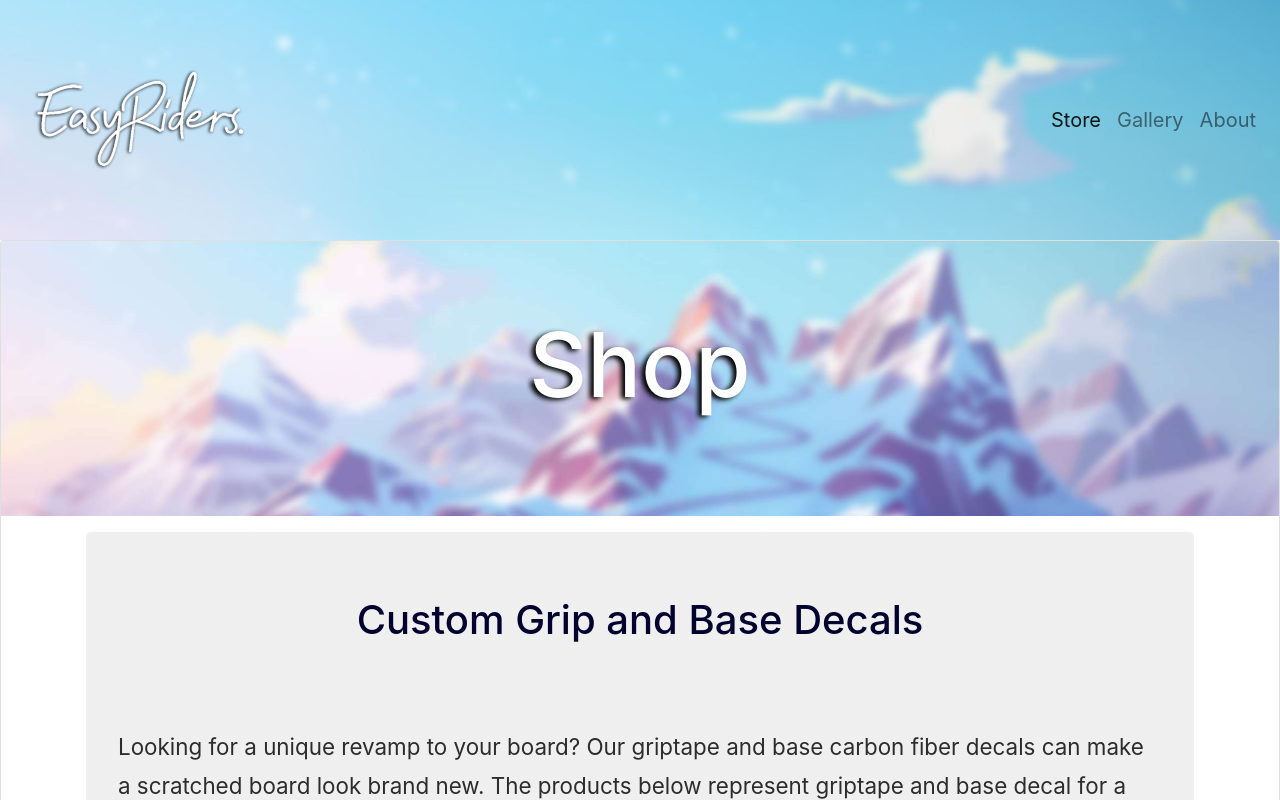
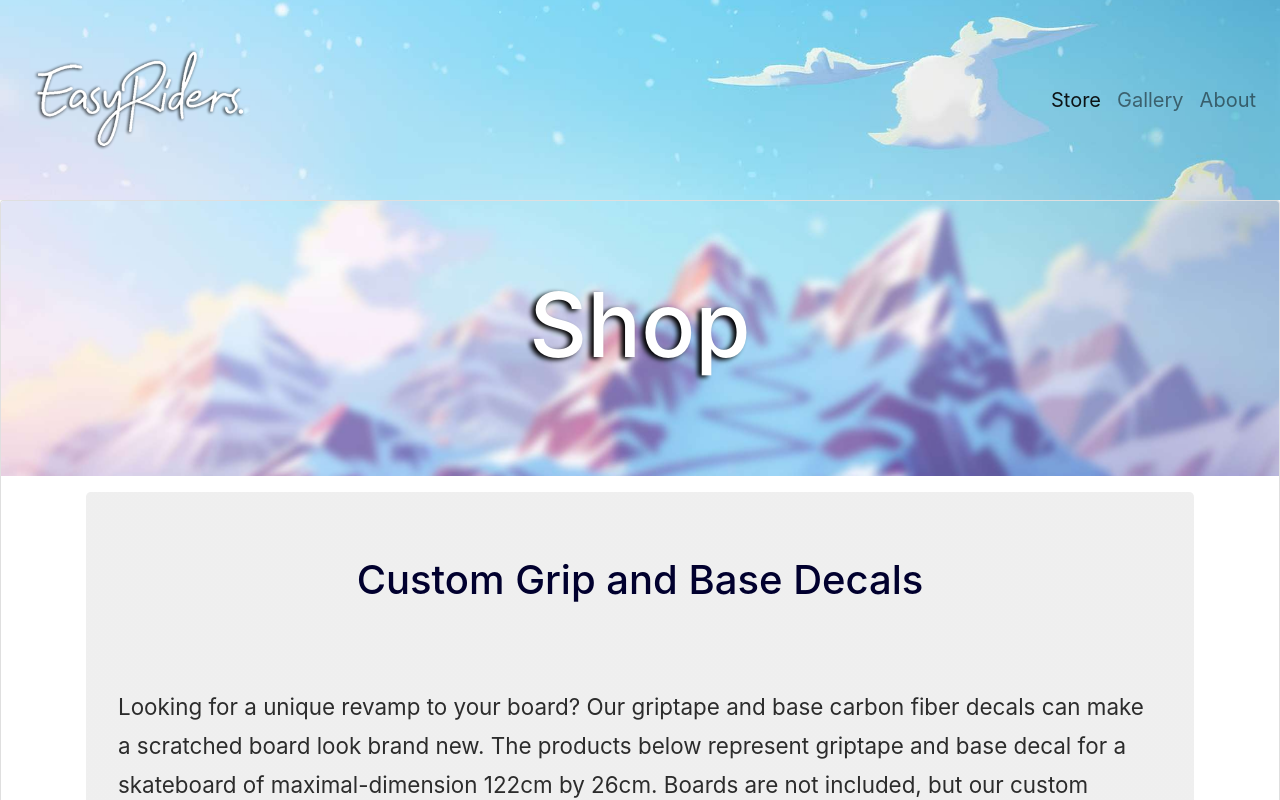
Before and after one commit to SachaGrover/EasyRidersGitHub, a plain HTML site: page index.html in a window 1280 px wide. Drawn offline with nearby package versions, Linux system fonts and the light colour scheme.

Commit message:
Nav Background Change

```diff
--- a/styles.css
+++ b/styles.css
@@ -2,9 +2,9 @@ html, body {
   overflow-y:scroll;
 }
 nav {
-  background-image: url("profiles/StarsBottom.jpg");
+  background-image: url("profiles/Top3.jpg");
     /* Set the height and other styles as needed */
-    min-height:30vh; /* Adjust as necessary */
+    min-height:25vh; /* Adjust as necessary */
     background-position: right 100%;
     background-repeat: no-repeat;
     background-size: cover; /* Scale the image to fit the white part */
```
Also changed, not shown: profiles/Top3.jpg (added), 2 other files.
